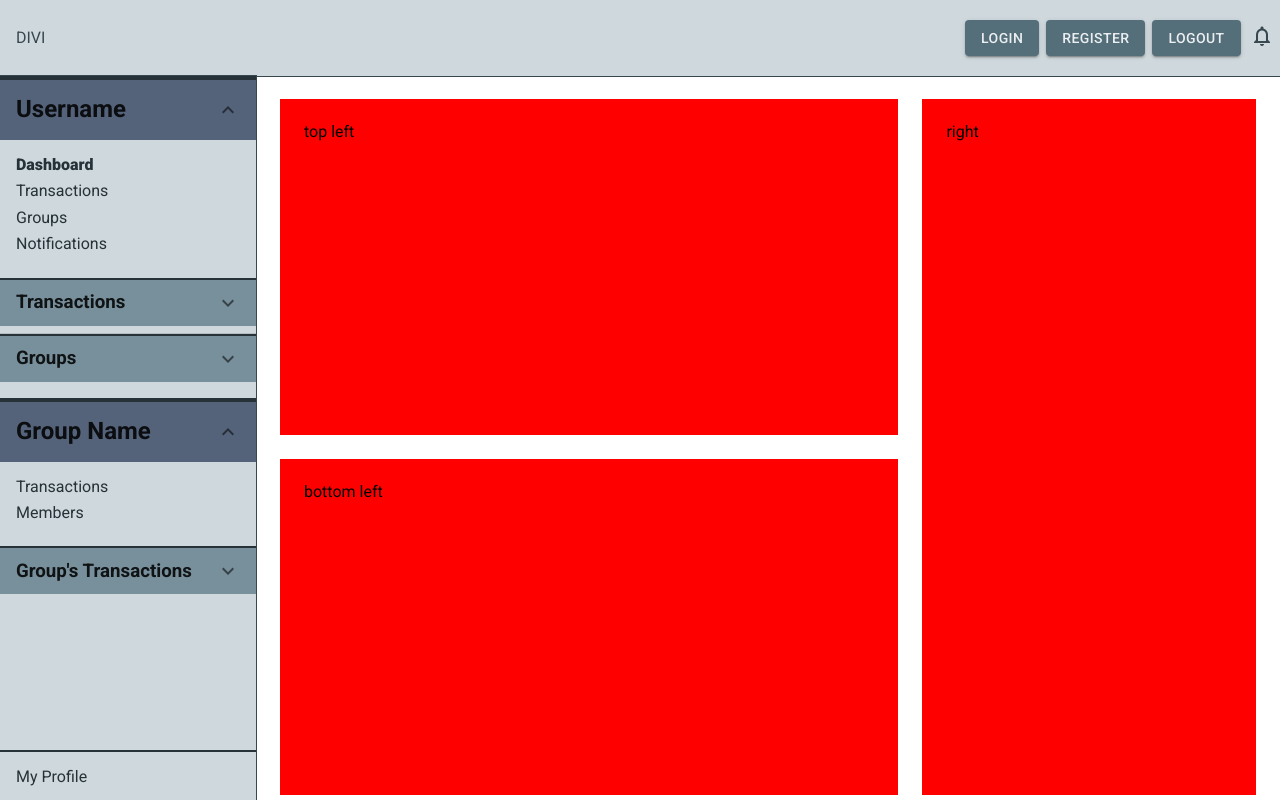
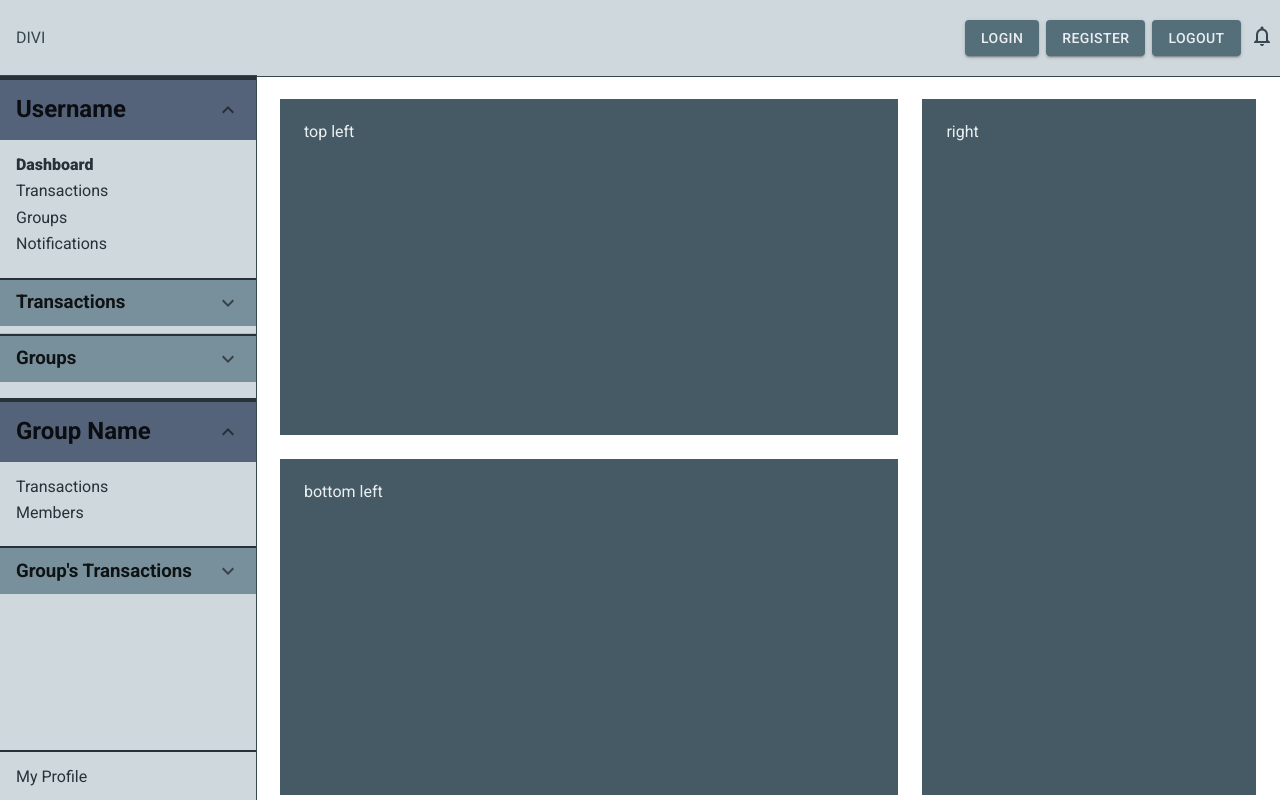
Before and after one commit to v-lane/Divi, a React (Vite) app in the folder frontend/: page / in a window 1280 px wide. Built offline with nearby package versions, Linux system fonts and the light colour scheme.

Commit message:
Update background and text color

```diff
--- a/frontend/src/App.jsx
+++ b/frontend/src/App.jsx
@@ -17,9 +17,7 @@ function App() {
       </header>
       <main>
         <SideNavigationBar />
-        <section>
-          <ThreeSectionBody/>
-        </section>
+        <ThreeSectionBody />
       </main>
     </ThemeProvider>
   );
--- a/frontend/src/styles/ThreeSectionbody.scss
+++ b/frontend/src/styles/ThreeSectionbody.scss
@@ -1,9 +1,10 @@
-section .body-articles{
+.body-articles{
   display: flex;
   flex-direction: row;
   align-items: stretch;
   width: 80vw;
   height: 90vh;
+  color: var(--text-color-light);
 
   .left {
     display: flex;
@@ -12,13 +13,13 @@ section .body-articles{
     width: 70%;
 
     .top {
-      background-color: red;
+      background-color: var(--primary-color-700);
       margin: 1.5em 1.5em 0em 1.5em;
       padding: 1.5em;
       height: 50%;
     }
     .bottom {
-      background-color: red;
+      background-color: var(--primary-color-700);
       margin: 1.5em 1.5em 0em 1.5em;
       padding: 1.5em;
       height: 50%;
@@ -30,6 +31,6 @@ section .body-articles{
     margin-top: 1.5em;
     margin-right: 1.5em;
     padding: 1.5em;
-    background-color: red;
+    background-color: var(--primary-color-700);
   }
 }
```
